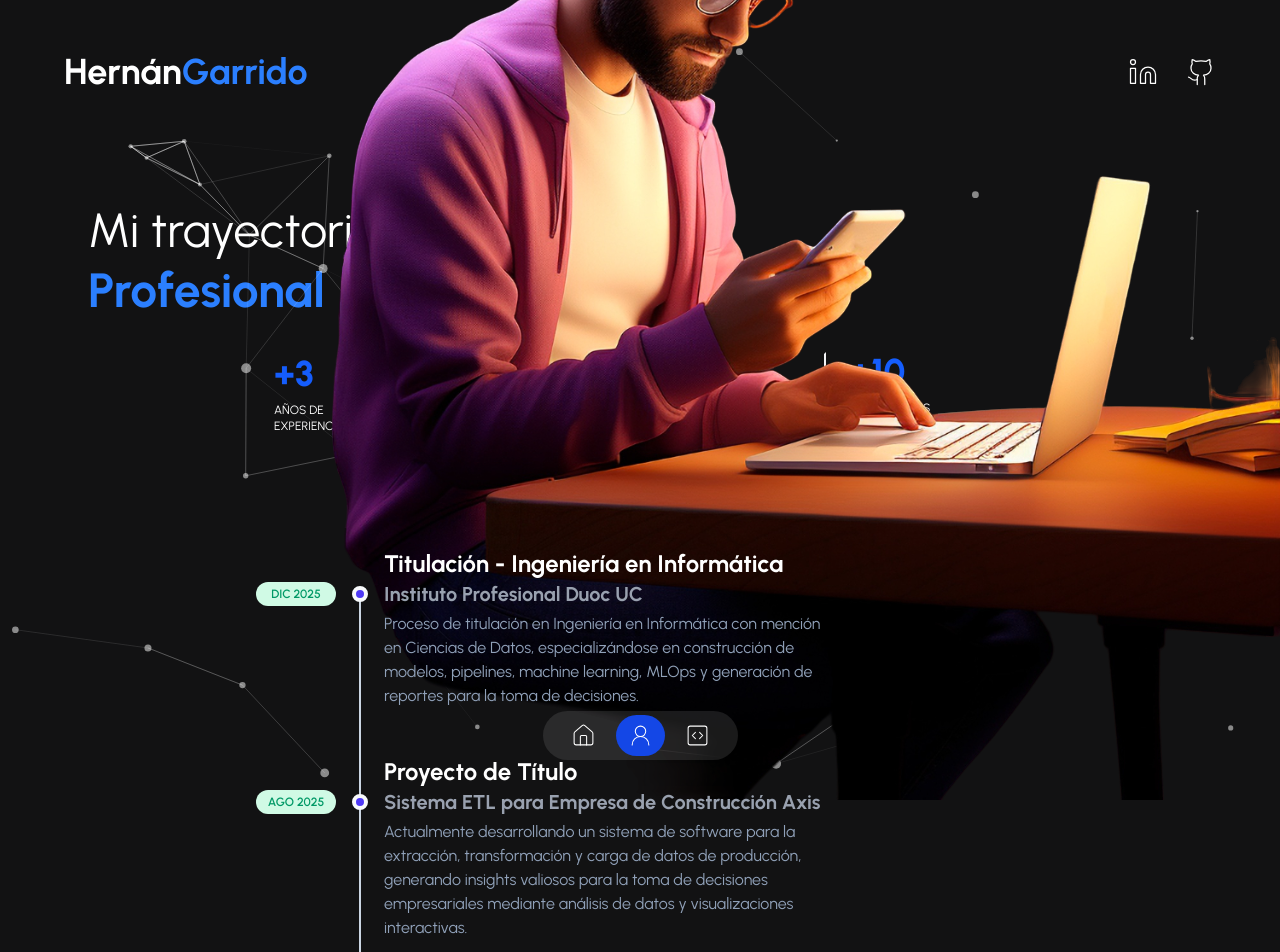
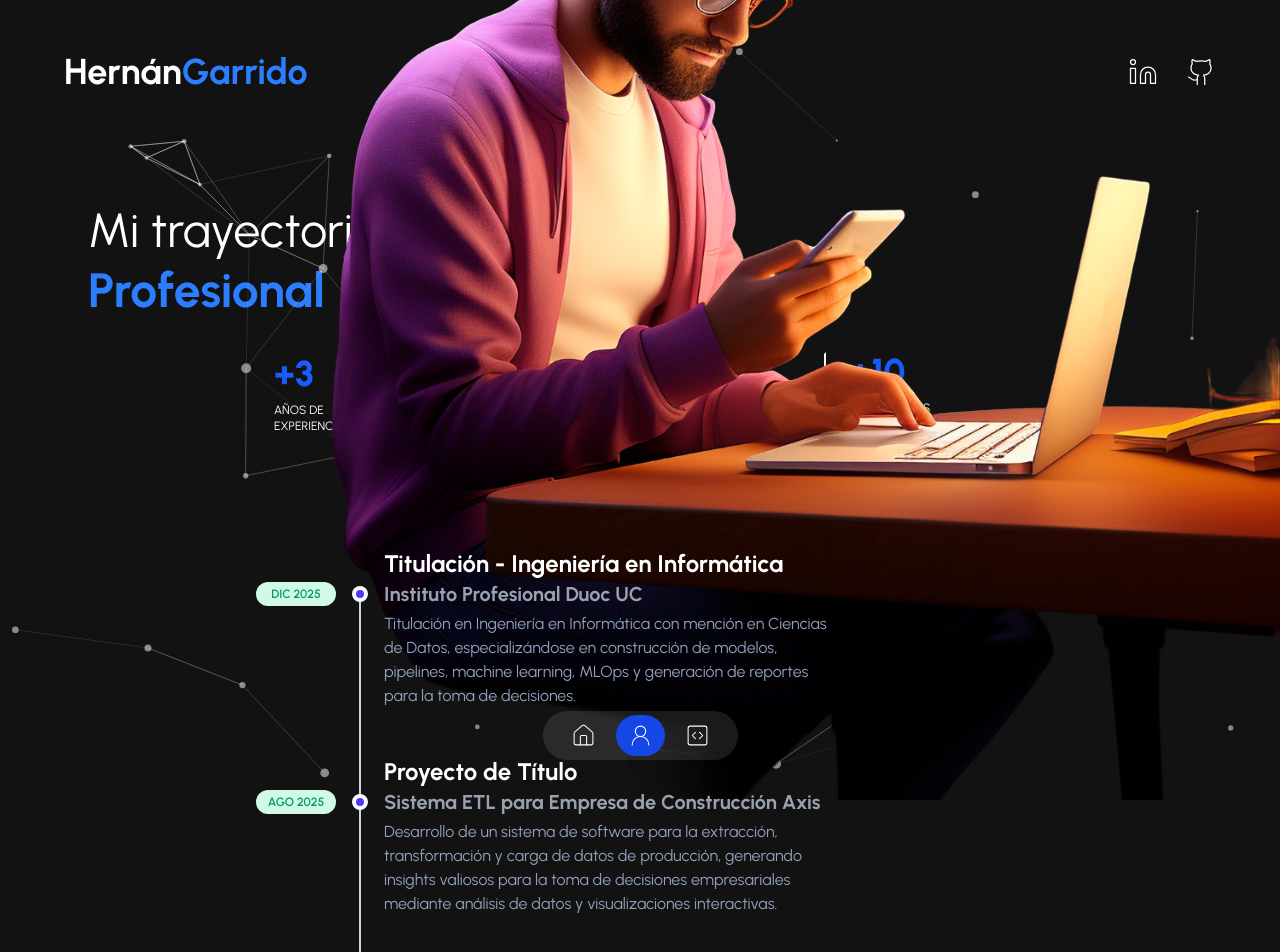
Before and after one commit to h-garrido/my-portfolio-nextjs, a Next.js app: page /about-me in a window 1280 px wide. Shown: the top 952 px of the page. Built offline with nearby package versions, Linux system fonts and the light colour scheme.

Commit message:
fix: update text in introduction and data sections for clarity and accuracy

```diff
--- a/app/layout.tsx
+++ b/app/layout.tsx
@@ -1,6 +1,6 @@
 import type { Metadata } from "next";
 import { Urbanist } from "next/font/google";
-import Script from "next/script";            // ← añade
+import Script from "next/script";
 import "swiper/css";
 import "swiper/css/pagination";
 import "swiper/css/scrollbar";
--- a/components/introduction.tsx
+++ b/components/introduction.tsx
@@ -132,7 +132,7 @@ const Introduction = () => {
             />
           </h1>
           <p className="mx-auto mb-4 text-xl md:mx-0 md:mb-8">
-            Estudiante egresado de Ingeniería en Informática especializado en
+            Ingeniero en Informática, especializado en
             Ciencia de Datos y Análisis, con expertise en Machine Learning,
             Business Intelligence y desarrollo de herramientas interactivas.
           </p>
--- a/data.tsx
+++ b/data.tsx
@@ -46,7 +46,7 @@ export const dataAboutPage = [
     title: "Titulación - Ingeniería en Informática",
     subtitle: "Instituto Profesional Duoc UC",
     description:
-      "Proceso de titulación en Ingeniería en Informática con mención en Ciencias de Datos, especializándose en construcción de modelos, pipelines, machine learning, MLOps y generación de reportes para la toma de decisiones.",
+      "Titulación en Ingeniería en Informática con mención en Ciencias de Datos, especializándose en construcción de modelos, pipelines, machine learning, MLOps y generación de reportes para la toma de decisiones.",
     date: "Dic 2025",
   },
   {
@@ -54,7 +54,7 @@ export const dataAboutPage = [
     title: "Proyecto de Título",
     subtitle: "Sistema ETL para Empresa de Construcción Axis",
     description:
-      "Actualmente desarrollando un sistema de software para la extracción, transformación y carga de datos de producción, generando insights valiosos para la toma de decisiones empresariales mediante análisis de datos y visualizaciones interactivas.",
+      "Desarrollo de un sistema de software para la extracción, transformación y carga de datos de producción, generando insights valiosos para la toma de decisiones empresariales mediante análisis de datos y visualizaciones interactivas.",
     date: "Ago 2025",
   },
   {
```
